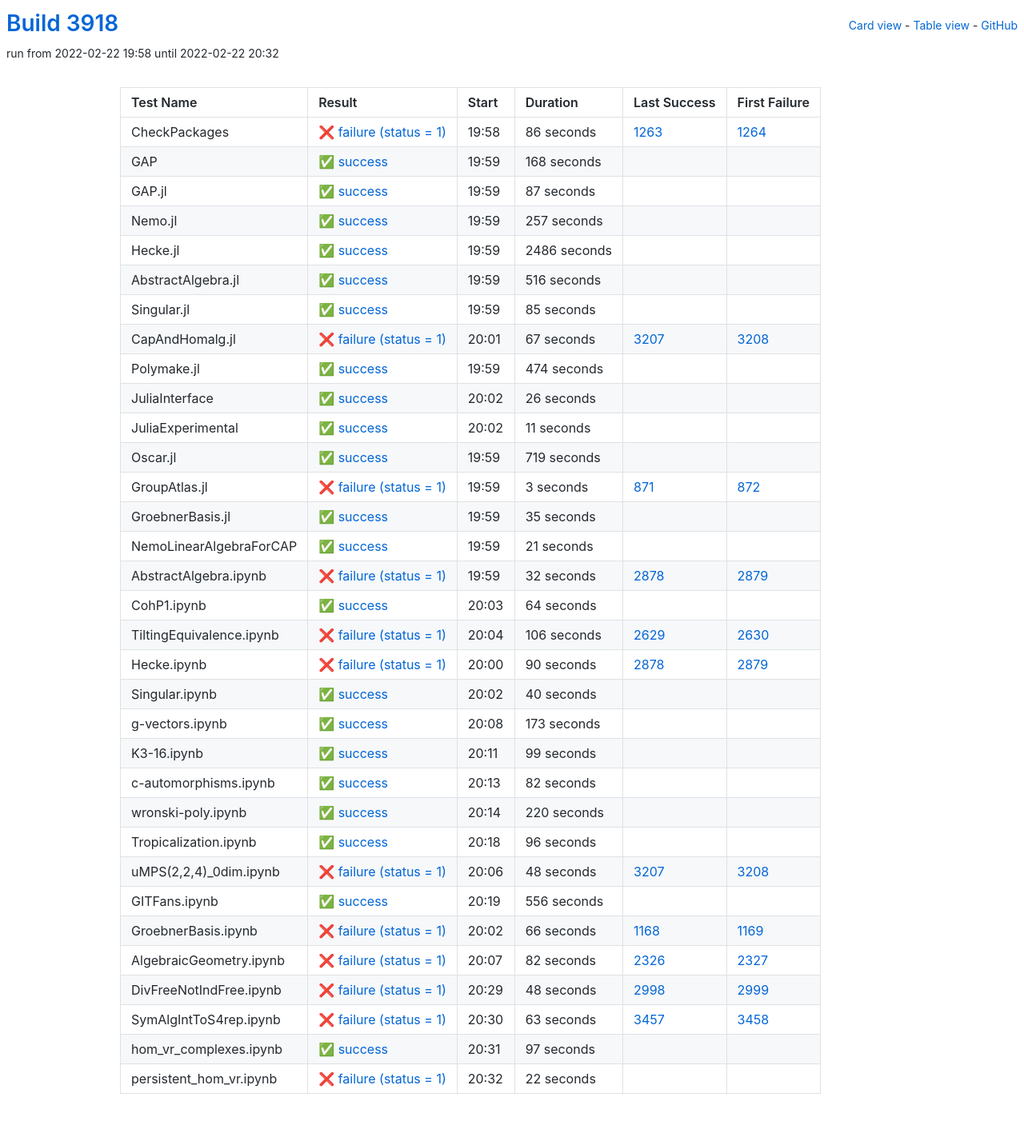
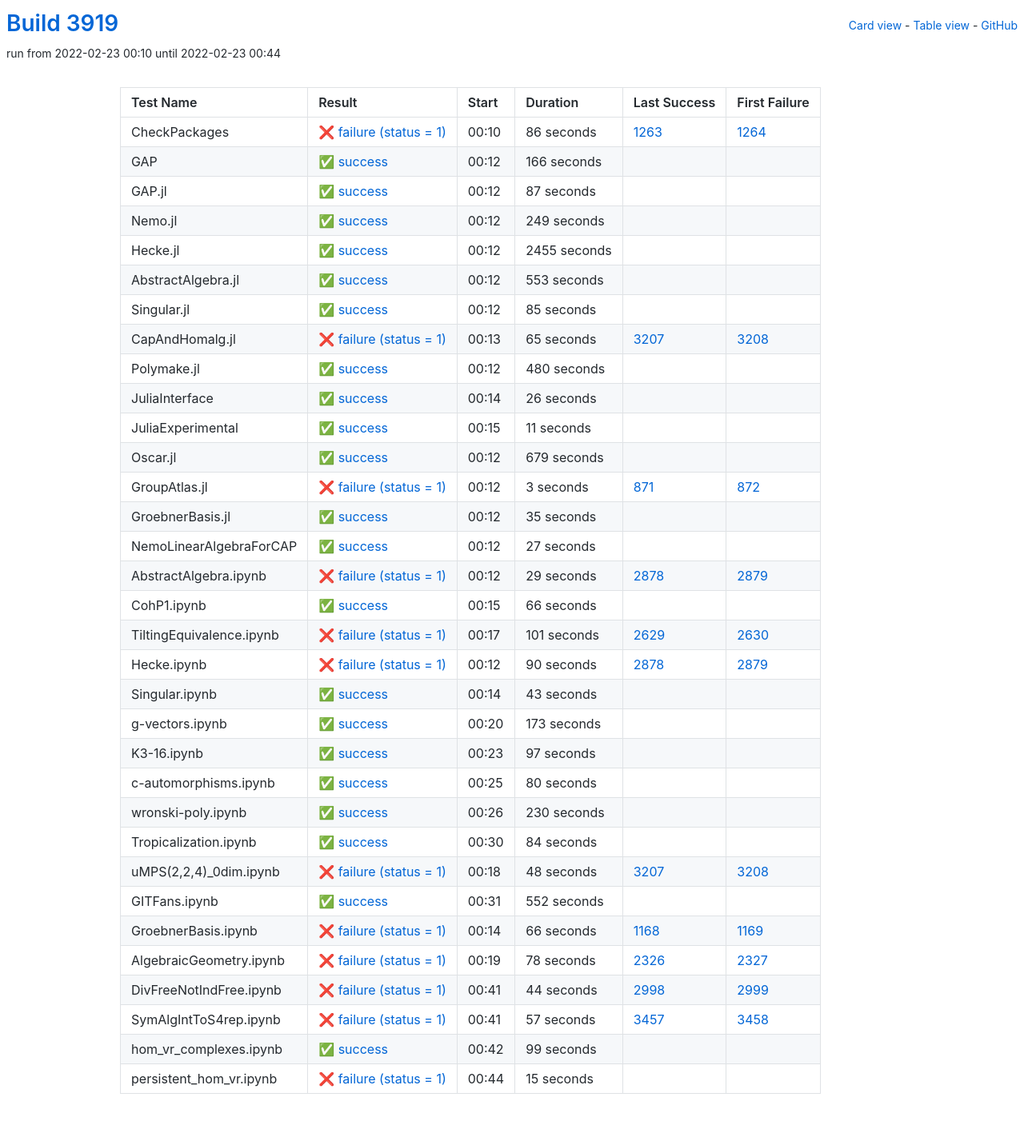
Before and after one commit to oscar-system/oscar-ci-status-stable, a Jekyll site: the page built from table.html, in a window 1280 px wide. Shown: the whole page at 80% size. Built offline with Jekyll 4.4.1, drawn with Linux system fonts in a browser that asks for light colours.

Commit message:
Build #3919

```diff
--- a/_data/ci.yml
+++ b/_data/ci.yml
@@ -1,6 +1,6 @@
 ---
-build: 3918
-build_url: https://oscarci.mathematik.uni-kl.de/job/oscar-stable/3918/
+build: 3919
+build_url: https://oscarci.mathematik.uni-kl.de/job/oscar-stable/3919/
 job: oscar-stable
 organization: oscar-system
 repo: oscar-ci-status-stable
@@ -8,8 +8,8 @@ repourl: https://github.com/oscar-system/oscar-ci-status-stable
 tests:
 - name: CheckPackages
   id: checkpackages
-  log: https://oscarci.mathematik.uni-kl.de/job/oscar-stable/3918/artifact/logs/build-3918/CheckPackages.log
-  start: 2022-02-22 19:58
+  log: https://oscarci.mathematik.uni-kl.de/job/oscar-stable/3919/artifact/logs/build-3919/CheckPackages.log
+  start: 2022-02-23 00:10
   success: false
   exitcode: 1
   status: failure
@@ -20,20 +20,20 @@ tests:
   first_failure_url: https://oscarci.mathematik.uni-kl.de/job/oscar-stable/1264/
 - name: GAP
   id: gap
-  log: https://oscarci.mathematik.uni-kl.de/job/oscar-stable/3918/artifact/logs/build-3918/GAP.log
-  start: 2022-02-22 19:59
+  log: https://oscarci.mathematik.uni-kl.de/job/oscar-stable/3919/artifact/logs/build-3919/GAP.log
+  start: 2022-02-23 00:12
   success: true
   exitcode: 0
   status: success
-  duration: 168
+  duration: 166
   last_success: false
   last_success_url:
   first_failure: false
   first_failure_url:
 - name: GAP.jl
   id: gap-jl
-  log: https://oscarci.mathematik.uni-kl.de/job/oscar-stable/3918/artifact/logs/build-3918/GAP.jl.log
-  start: 2022-02-22 19:59
+  log: https://oscarci.mathematik.uni-kl.de/job/oscar-stable/3919/artifact/logs/build-3919/GAP.jl.log
+  start: 2022-02-23 00:12
   success: true
   exitcode: 0
   status: success
@@ -44,44 +44,44 @@ tests:
   first_failure_url:
 - name: Nemo.jl
   id: nemo-jl
-  log: https://oscarci.mathematik.uni-kl.de/job/oscar-stable/3918/artifact/logs/build-3918/Nemo.jl.log
-  start: 2022-02-22 19:59
+  log: https://oscarci.mathematik.uni-kl.de/job/oscar-stable/3919/artifact/logs/build-3919/Nemo.jl.log
+  start: 2022-02-23 00:12
   success: true
   exitcode: 0
   status: success
-  duration: 257
+  duration: 249
   last_success: false
   last_success_url:
   first_failure: false
   first_failure_url:
 - name: Hecke.jl
   id: hecke-jl
-  log: https://oscarci.mathematik.uni-kl.de/job/oscar-stable/3918/artifact/logs/build-3918/Hecke.jl.log
-  start: 2022-02-22 19:59
+  log: https://oscarci.mathematik.uni-kl.de/job/oscar-stable/3919/artifact/logs/build-3919/Hecke.jl.log
+  start: 2022-02-23 00:12
   success: true
   exitcode: 0
   status: success
-  duration: 2486
+  duration: 2455
   last_success: false
   last_success_url:
   first_failure: false
   first_failure_url:
 - name: AbstractAlgebra.jl
   id: abstractalgebra-jl
-  log: https://oscarci.mathematik.uni-kl.de/job/oscar-stable/3918/artifact/logs/build-3918/AbstractAlgebra.jl.log
-  start: 2022-02-22 19:59
+  log: https://oscarci.mathematik.uni-kl.de/job/oscar-stable/3919/artifact/logs/build-3919/AbstractAlgebra.jl.log
+  start: 2022-02-23 00:12
   success: true
   exitcode: 0
   status: success
-  duration: 516
+  duration: 553
   last_success: false
   last_success_url:
   first_failure: false
   first_failure_url:
 - name: Singular.jl
   id: singular-jl
-  log: https://oscarci.mathematik.uni-kl.de/job/oscar-stable/3918/artifact/logs/build-3918/Singular.jl.log
-  start: 2022-02-22 19:59
+  log: https://oscarci.mathematik.uni-kl.de/job/oscar-stable/3919/artifact/logs/build-3919/Singular.jl.log
+  start: 2022-02-23 00:12
   success: true
   exitcode: 0
   status: success
@@ -92,32 +92,32 @@ tests:
   first_failure_url:
 - name: CapAndHomalg.jl
   id: capandhomalg-jl
-  log: https://oscarci.mathematik.uni-kl.de/job/oscar-stable/3918/artifact/logs/build-3918/CapAndHomalg.jl.log
-  start: 2022-02-22 20:01
+  log: https://oscarci.mathematik.uni-kl.de/job/oscar-stable/3919/artifact/logs/build-3919/CapAndHomalg.jl.log
+  start: 2022-02-23 00:13
   success: false
   exitcode: 1
   status: failure
-  duration: 67
+  duration: 65
   last_success: 3207
   last_success_url: https://oscarci.mathematik.uni-kl.de/job/oscar-stable/3207/
   first_failure: 3208
   first_failure_url: https://oscarci.mathematik.uni-kl.de/job/oscar-stable/3208/
 - name: Polymake.jl
   id: polymake-jl
-  log: https://oscarci.mathematik.uni-kl.de/job/oscar-stable/3918/artifact/logs/build-3918/Polymake.jl.log
-  start: 2022-02-22 19:59
+  log: https://oscarci.mathematik.uni-kl.de/job/oscar-stable/3919/artifact/logs/build-3919/Polymake.jl.log
+  start: 2022-02-23 00:12
   success: true
   exitcode: 0
   status: success
-  duration: 474
+  duration: 480
   last_success: false
   last_success_url:
   first_failure: false
   first_failure_url:
 - name: JuliaInterface
   id: juliainterface
-  log: https://oscarci.mathematik.uni-kl.de/job/oscar-stable/3918/artifact/logs/build-3918/JuliaInterface.log
-  start: 2022-02-22 20:02
+  log: https://oscarci.mathematik.uni-kl.de/job/oscar-stable/3919/artifact/logs/build-3919/JuliaInterface.log
+  start: 2022-02-23 00:14
   success: true
   exitcode: 0
   status: success
@@ -128,8 +128,8 @@ tests:
   first_failure_url:
 - name: JuliaExperimental
   id: juliaexperimental
-  log: https://oscarci.mathematik.uni-kl.de/job/oscar-stable/3918/artifact/logs/build-3918/JuliaExperimental.log
-  start: 2022-02-22 20:02
+  log: https://oscarci.mathematik.uni-kl.de/job/oscar-stable/3919/artifact/logs/build-3919/JuliaExperimental.log
+  start: 2022-02-23 00:15
   success: true
   exitcode: 0
   status: success
@@ -140,20 +140,20 @@ tests:
   first_failure_url:
 - name: Oscar.jl
   id: oscar-jl
-  log: https://oscarci.mathematik.uni-kl.de/job/oscar-stable/3918/artifact/logs/build-3918/Oscar.jl.log
-  start: 2022-02-22 19:59
+  log: https://oscarci.mathematik.uni-kl.de/job/oscar-stable/3919/artifact/logs/build-3919/Oscar.jl.log
+  start: 2022-02-23 00:12
   success: true
   exitcode: 0
   status: success
-  duration: 719
+  duration: 679
   last_success: false
   last_success_url:
   first_failure: false
   first_failure_url:
 - name: GroupAtlas.jl
   id: groupatlas-jl
-  log: https://oscarci.mathematik.uni-kl.de/job/oscar-stable/3918/artifact/logs/build-3918/GroupAtlas.jl.log
-  start: 2022-02-22 19:59
+  log: https://oscarci.mathematik.uni-kl.de/job/oscar-stable/3919/artifact/logs/build-3919/GroupAtlas.jl.log
+  start: 2022-02-23 00:12
   success: false
   exitcode: 1
   status: failure
@@ -164,8 +164,8 @@ tests:
   first_failure_url: https://oscarci.mathematik.uni-kl.de/job/oscar-stable/872/
 - name: GroebnerBasis.jl
   id: groebnerbasis-jl
-  log: https://oscarci.mathematik.uni-kl.de/job/oscar-stable/3918/artifact/logs/build-3918/GroebnerBasis.jl.log
-  start: 2022-02-22 19:59
+  log: https://oscarci.mathematik.uni-kl.de/job/oscar-stable/3919/artifact/logs/build-3919/GroebnerBasis.jl.log
+  start: 2022-02-23 00:12
   success: true
   exitcode: 0
   status: success
@@ -176,56 +176,56 @@ tests:
   first_failure_url:
 - name: NemoLinearAlgebraForCAP
   id: nemolinearalgebraforcap
-  log: https://oscarci.mathematik.uni-kl.de/job/oscar-stable/3918/artifact/logs/build-3918/NemoLinearAlgebraForCAP.log
-  start: 2022-02-22 19:59
+  log: https://oscarci.mathematik.uni-kl.de/job/oscar-stable/3919/artifact/logs/build-3919/NemoLinearAlgebraForCAP.log
+  start: 2022-02-23 00:12
   success: true
   exitcode: 0
   status: success
-  duration: 21
+  duration: 27
   last_success: false
   last_success_url:
   first_failure: false
   first_failure_url:
 - name: AbstractAlgebra.ipynb
   id: abstractalgebra-ipynb
-  log: https://oscarci.mathematik.uni-kl.de/job/oscar-stable/3918/artifact/logs/build-3918/AbstractAlgebra.ipynb.log
-  start: 2022-02-22 19:59
+  log: https://oscarci.mathematik.uni-kl.de/job/oscar-stable/3919/artifact/logs/build-3919/AbstractAlgebra.ipynb.log
+  start: 2022-02-23 00:12
   success: false
   exitcode: 1
   status: failure
-  duration: 32
+  duration: 29
   last_success: 2878
   last_success_url: https://oscarci.mathematik.uni-kl.de/job/oscar-stable/2878/
   first_failure: 2879
   first_failure_url: https://oscarci.mathematik.uni-kl.de/job/oscar-stable/2879/
 - name: CohP1.ipynb
   id: cohp1-ipynb
-  log: https://oscarci.mathematik.uni-kl.de/job/oscar-stable/3918/artifact/logs/build-3918/CohP1.ipynb.log
-  start: 2022-02-22 20:03
+  log: https://oscarci.mathematik.uni-kl.de/job/oscar-stable/3919/artifact/logs/build-3919/CohP1.ipynb.log
+  start: 2022-02-23 00:15
   success: true
   exitcode: 0
   status: success
-  duration: 64
+  duration: 66
   last_success: false
   last_success_url:
   first_failure: false
   first_failure_url:
 - name: TiltingEquivalence.ipynb
   id: tiltingequivalence-ipynb
-  log: https://oscarci.mathematik.uni-kl.de/job/oscar-stable/3918/artifact/logs/build-3918/TiltingEquivalence.ipynb.log
-  start: 2022-02-22 20:04
+  log: https://oscarci.mathematik.uni-kl.de/job/oscar-stable/3919/artifact/logs/build-3919/TiltingEquivalence.ipynb.log
+  start: 2022-02-23 00:17
   success: false
   exitcode: 1
   status: failure
-  duration: 106
+  duration: 101
   last_success: 2629
   last_success_url: https://oscarci.mathematik.uni-kl.de/job/oscar-stable/2629/
   first_failure: 2630
   first_failure_url: https://oscarci.mathematik.uni-kl.de/job/oscar-stable/2630/
 - name: Hecke.ipynb
   id: hecke-ipynb
-  log: https://oscarci.mathematik.uni-kl.de/job/oscar-stable/3918/artifact/logs/build-3918/Hecke.ipynb.log
-  start: 2022-02-22 20:00
+  log: https://oscarci.mathematik.uni-kl.de/job/oscar-stable/3919/artifact/logs/build-3919/Hecke.ipynb.log
+  start: 2022-02-23 00:12
   success: false
   exitcode: 1
   status: failure
@@ -236,20 +236,20 @@ tests:
   first_failure_url: https://oscarci.mathematik.uni-kl.de/job/oscar-stable/2879/
 - name: Singular.ipynb
   id: singular-ipynb
-  log: https://oscarci.mathematik.uni-kl.de/job/oscar-stable/3918/artifact/logs/build-3918/Singular.ipynb.log
-  start: 2022-02-22 20:02
+  log: https://oscarci.mathematik.uni-kl.de/job/oscar-stable/3919/artifact/logs/build-3919/Singular.ipynb.log
+  start: 2022-02-23 00:14
   success: true
   exitcode: 0
   status: success
-  duration: 40
+  duration: 43
   last_success: false
   last_success_url:
   first_failure: false
   first_failure_url:
 - name: g-vectors.ipynb
   id: g-vectors-ipynb
-  log: https://oscarci.mathematik.uni-kl.de/job/oscar-stable/3918/artifact/logs/build-3918/g-vectors.ipynb.log
-  start: 2022-02-22 20:08
+  log: https://oscarci.mathematik.uni-kl.de/job/oscar-stable/3919/artifact/logs/build-3919/g-vectors.ipynb.log
+  start: 2022-02-23 00:20
   success: true
   exitcode: 0
   status: success
@@ -260,56 +260,56 @@ tests:
   first_failure_url:
 - name: K3-16.ipynb
   id: k3-16-ipynb
-  log: https://oscarci.mathematik.uni-kl.de/job/oscar-stable/3918/artifact/logs/build-3918/K3-16.ipynb.log
-  start: 2022-02-22 20:11
+  log: https://oscarci.mathematik.uni-kl.de/job/oscar-stable/3919/artifact/logs/build-3919/K3-16.ipynb.log
+  start: 2022-02-23 00:23
   success: true
   exitcode: 0
   status: success
-  duration: 99
+  duration: 97
   last_success: false
   last_success_url:
   first_failure: false
   first_failure_url:
 - name: c-automorphisms.ipynb
   id: c-automorphisms-ipynb
-  log: https://oscarci.mathematik.uni-kl.de/job/oscar-stable/3918/artifact/logs/build-3918/c-automorphisms.ipynb.log
-  start: 2022-02-22 20:13
+  log: https://oscarci.mathematik.uni-kl.de/job/oscar-stable/3919/artifact/logs/build-3919/c-automorphisms.ipynb.log
+  start: 2022-02-23 00:25
   success: true
   exitcode: 0
   status: success
-  duration: 82
+  duration: 80
   last_success: false
   last_success_url:
   first_failure: false
   first_failure_url:
 - name: wronski-poly.ipynb
   id: wronski-poly-ipynb
-  log: https://oscarci.mathematik.uni-kl.de/job/oscar-stable/3918/artifact/logs/build-3918/wronski-poly.ipynb.log
-  start: 2022-02-22 20:14
+  log: https://oscarci.mathematik.uni-kl.de/job/oscar-stable/3919/artifact/logs/build-3919/wronski-poly.ipynb.log
+  start: 2022-02-23 00:26
   success: true
   exitcode: 0
   status: success
-  duration: 220
+  duration: 230
   last_success: false
   last_success_url:
   first_failure: false
   first_failure_url:
 - name: Tropicalization.ipynb
   id: tropicalization-ipynb
-  log: https://oscarci.mathematik.uni-kl.de/job/oscar-stable/3918/artifact/logs/build-3918/Tropicalization.ipynb.log
-  start: 2022-02-22 20:18
+  log: https://oscarci.mathematik.uni-kl.de/job/oscar-stable/3919/artifact/logs/build-3919/Tropicalization.ipynb.log
+  start: 2022-02-23 00:30
   success: true
   exitcode: 0
   status: success
-  duration: 96
+  duration: 84
   last_success: false
   last_success_url:
   first_failure: false
   first_failure_url:
 - name: uMPS(2,2,4)_0dim.ipynb
   id: umps-2-2-4-0dim-ipynb
-  log: https://oscarci.mathematik.uni-kl.de/job/oscar-stable/3918/artifact/logs/build-3918/uMPS-2-2-4-_0dim.ipynb.log
-  start: 2022-02-22 20:06
+  log: https://oscarci.mathematik.uni-kl.de/job/oscar-stable/3919/artifact/logs/build-3919/uMPS-2-2-4-_0dim.ipynb.log
+  start: 2022-02-23 00:18
   success: false
   exitcode: 1
   status: failure
@@ -320,20 +320,20 @@ tests:
   first_failure_url: https://oscarci.mathematik.uni-kl.de/job/oscar-stable/3208/
 - name: GITFans.ipynb
   id: gitfans-ipynb
-  log: https://oscarci.mathematik.uni-kl.de/job/oscar-stable/3918/artifact/logs/build-3918/GITFans.ipynb.log
-  start: 2022-02-22 20:19
+  log: https://oscarci.mathematik.uni-kl.de/job/oscar-stable/3919/artifact/logs/build-3919/GITFans.ipynb.log
+  start: 2022-02-23 00:31
   success: true
   exitcode: 0
   status: success
-  duration: 556
+  duration: 552
   last_success: false
   last_success_url:
   first_failure: false
   first_failure_url:
 - name: GroebnerBasis.ipynb
   id: groebnerbasis-ipynb
-  log: https://oscarci.mathematik.uni-kl.de/job/oscar-stable/3918/artifact/logs/build-3918/GroebnerBasis.ipynb.log
-  start: 2022-02-22 20:02
+  log: https://oscarci.mathematik.uni-kl.de/job/oscar-stable/3919/artifact/logs/build-3919/GroebnerBasis.ipynb.log
+  start: 2022-02-23 00:14
   success: false
   exitcode: 1
   status: failure
@@ -344,60 +344,60 @@ tests:
   first_failure_url: https://oscarci.mathematik.uni-kl.de/job/oscar-stable/1169/
 - name: AlgebraicGeometry.ipynb
   id: algebraicgeometry-ipynb
-  log: https://oscarci.mathematik.uni-kl.de/job/oscar-stable/3918/artifact/logs/build-3918/AlgebraicGeometry.ipynb.log
-  start: 2022-02-22 20:07
+  log: https://oscarci.mathematik.uni-kl.de/job/oscar-stable/3919/artifact/logs/build-3919/AlgebraicGeometry.ipynb.log
+  start: 2022-02-23 00:19
   success: false
   exitcode: 1
   status: failure
-  duration: 82
+  duration: 78
   last_success: 2326
   last_success_url: https://oscarci.mathematik.uni-kl.de/job/oscar-stable/2326/
   first_failure: 2327
   first_failure_url: https://oscarci.mathematik.uni-kl.de/job/oscar-stable/2327/
 - name: DivFreeNotIndFree.ipynb
   id: divfreenotindfree-ipynb
-  log: https://oscarci.mathematik.uni-kl.de/job/oscar-stable/3918/artifact/logs/build-3918/DivFreeNotIndFree.ipynb.log
-  start: 2022-02-22 20:29
+  log: https://oscarci.mathematik.uni-kl.de/job/oscar-stable/3919/artifact/logs/build-3919/DivFreeNotIndFree.ipynb.log
+  start: 2022-02-23 00:41
   success: false
   exitcode: 1
   status: failure
-  duration: 48
+  duration: 44
   last_success: 2998
   last_success_url: https://oscarci.mathematik.uni-kl.de/job/oscar-stable/2998/
   first_failure: 2999
   first_failure_url: https://oscarci.mathematik.uni-kl.de/job/oscar-stable/2999/
 - name: SymAlgIntToS4rep.ipynb
   id: symalginttos4rep-ipynb
-  log: https://oscarci.mathematik.uni-kl.de/job/oscar-stable/3918/artifact/logs/build-3918/SymAlgIntToS4rep.ipynb.log
-  start: 2022-02-22 20:30
+  log: https://oscarci.mathematik.uni-kl.de/job/oscar-stable/3919/artifact/logs/build-3919/SymAlgIntToS4rep.ipynb.log
+  start: 2022-02-23 00:41
   success: false
   exitcode: 1
   status: failure
-  duration: 63
+  duration: 57
   last_success: 3457
   last_success_url: https://oscarci.mathematik.uni-kl.de/job/oscar-stable/3457/
   first_failure: 3458
   first_failure_url: https://oscarci.mathematik.uni-kl.de/job/oscar-stable/3458/
 - name: hom_vr_complexes.ipynb
   id: hom-vr-complexes-ipynb
-  log: https://oscarci.mathematik.uni-kl.de/job/oscar-stable/3918/artifact/logs/build-3918/hom_vr_complexes.ipynb.log
-  start: 2022-02-22 20:31
+  log: https://oscarci.mathematik.uni-kl.de/job/oscar-stable/3919/artifact/logs/build-3919/hom_vr_complexes.ipynb.log
+  start: 2022-02-23 00:42
   success: true
   exitcode: 0
   status: success
-  duration: 97
+  duration: 99
   last_success: false
   last_success_url:
   first_failure: false
   first_failure_url:
 - name: persistent_hom_vr.ipynb
   id: persistent-hom-vr-ipynb
-  log: https://oscarci.mathematik.uni-kl.de/job/oscar-stable/3918/artifact/logs/build-3918/persistent_hom_vr.ipynb.log
-  start: 2022-02-22 20:32
+  log: https://oscarci.mathematik.uni-kl.de/job/oscar-stable/3919/artifact/logs/build-3919/persistent_hom_vr.ipynb.log
+  start: 2022-02-23 00:44
   success: false
   exitcode: 1
   status: failure
-  duration: 22
+  duration: 15
   last_success: false
   last_success_url:
   first_failure: false
```
Also changed, not shown: README.md.
